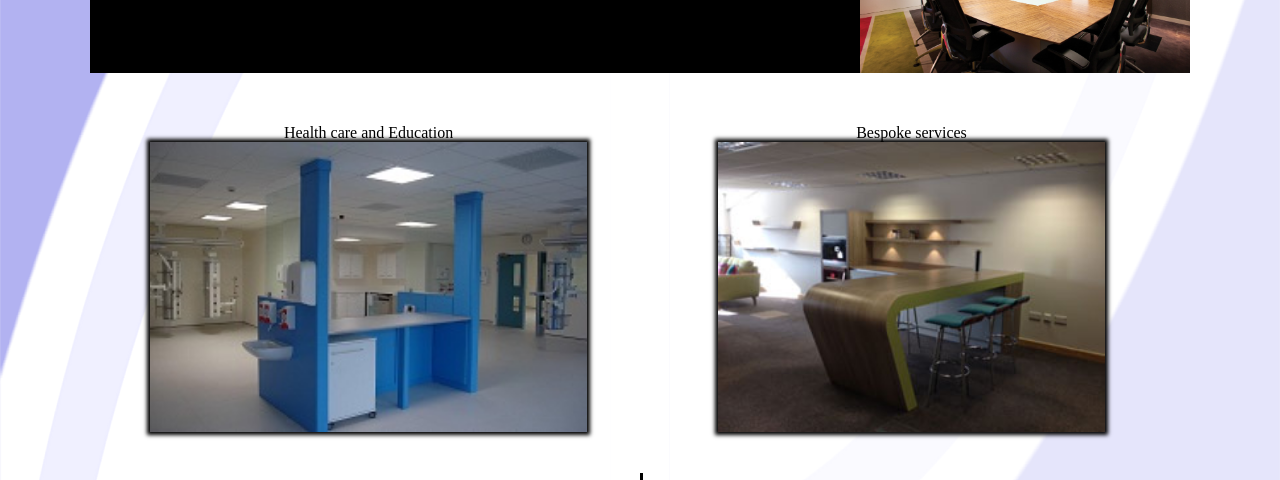
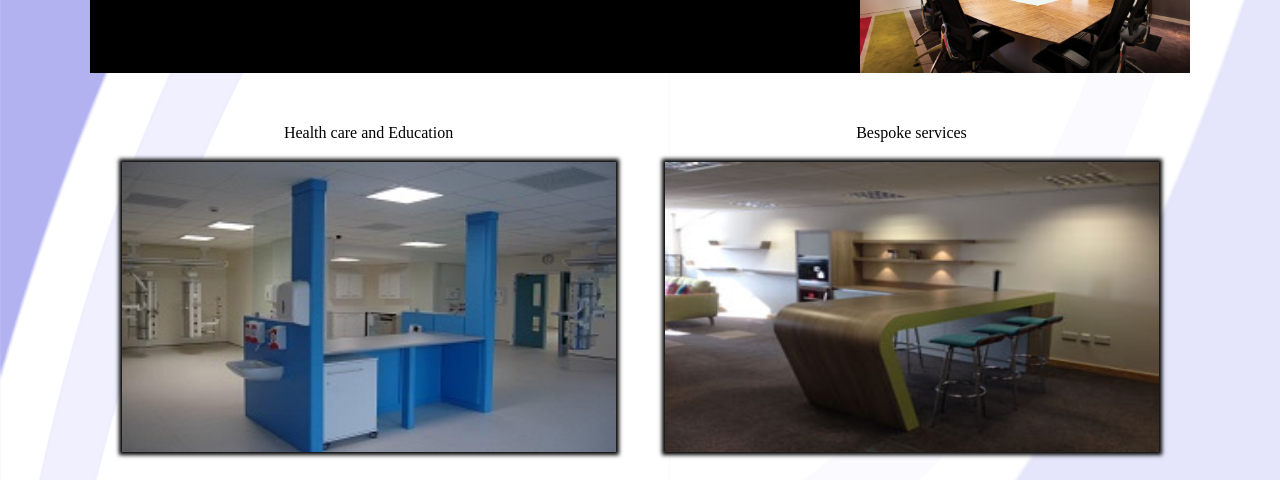
Before and after one commit to marccash/permabondLaminatesLtd, a plain HTML site: page index.html in a window 1280 px wide. Shown: the part 270-750 px from the top of the page. Drawn offline with Linux system fonts and the light colour scheme.

Commit message:
image re-size

```diff
--- a/css/styles.css
+++ b/css/styles.css
@@ -794,6 +794,8 @@
 		-o-transition: .2 ease-out;
 		transition: .2s ease-in;
 		box-shadow: 0 0 3pt 2pt black;
+	    width: 99%;
+   		margin-top: 20px;
 	}
 
 	img#topOne:hover, img#topTwo:hover, img#topThree:hover, img#topFour:hover  {
```
